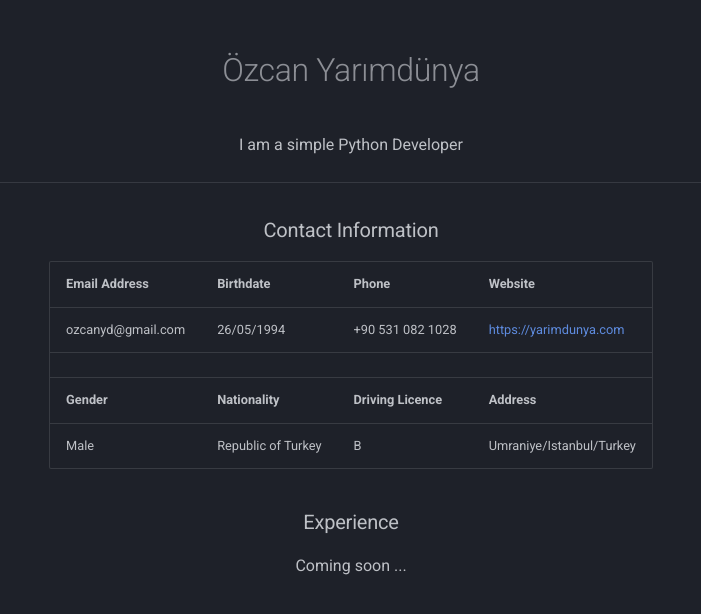
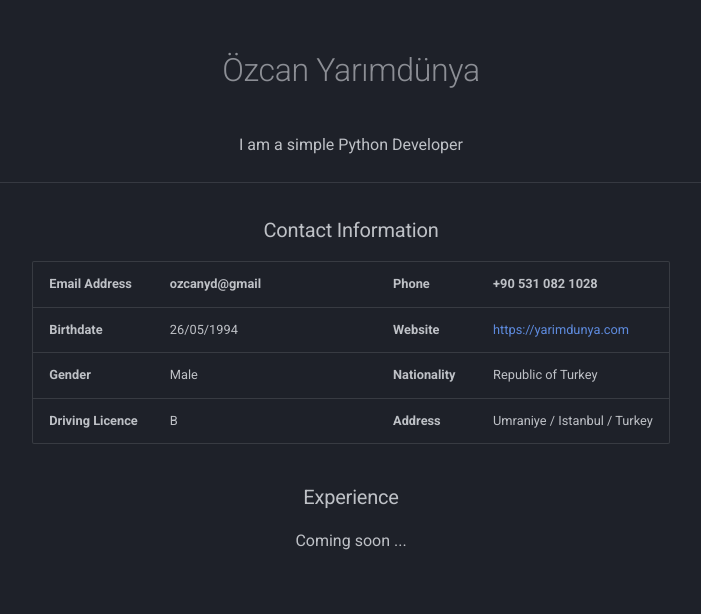
Before and after one commit to ozcanyarimdunya/yarimdunya.com, an MkDocs documentation site: the page built from docs/resume.md, in a window 1280 px wide. Shown: the top 614 px of the page, without its empty margins (289-990 px from the left). Built offline with MkDocs 1.6.1 and Material for MkDocs 9.7.7, drawn with Linux system fonts in a browser that asks for light colours.

Commit message:
Update resume

```diff
--- a/docs/resume.md
+++ b/docs/resume.md
@@ -14,12 +15,13 @@ I am a simple Python Developer
 
 ### Contact Information
 
-| Email Address     | Birthdate          | Phone               | Website                                          |
-|-------------------|--------------------|---------------------|--------------------------------------------------|
-| ozcanyd@gmail.com | 26/05/1994         | +90 531 082 1028    | [https://yarimdunya.com](https://yarimdunya.com) |
-|                   |                    |                     |                                                  |
-| **Gender**        | **Nationality**    | **Driving Licence** | **Address**                                      |
-| Male              | Republic of Turkey | B                   | Umraniye/Istanbul/Turkey                         |
+
+| Email Address       | ozcanyd@gmail |     | Phone           | +90 531 082 1028                                 |
+|---------------------|---------------|-----|-----------------|--------------------------------------------------|
+| **Birthdate**       | 26/05/1994    |     | **Website**     | [https://yarimdunya.com](https://yarimdunya.com) |
+| **Gender**          | Male          |     | **Nationality** | Republic of Turkey                               |
+| **Driving Licence** | B             |     | **Address**     | Umraniye / Istanbul / Turkey                     |
+
 
 ### Experience
 
```
Also changed, not shown: other parts of docs/resume.md (+1 -0 lines).
